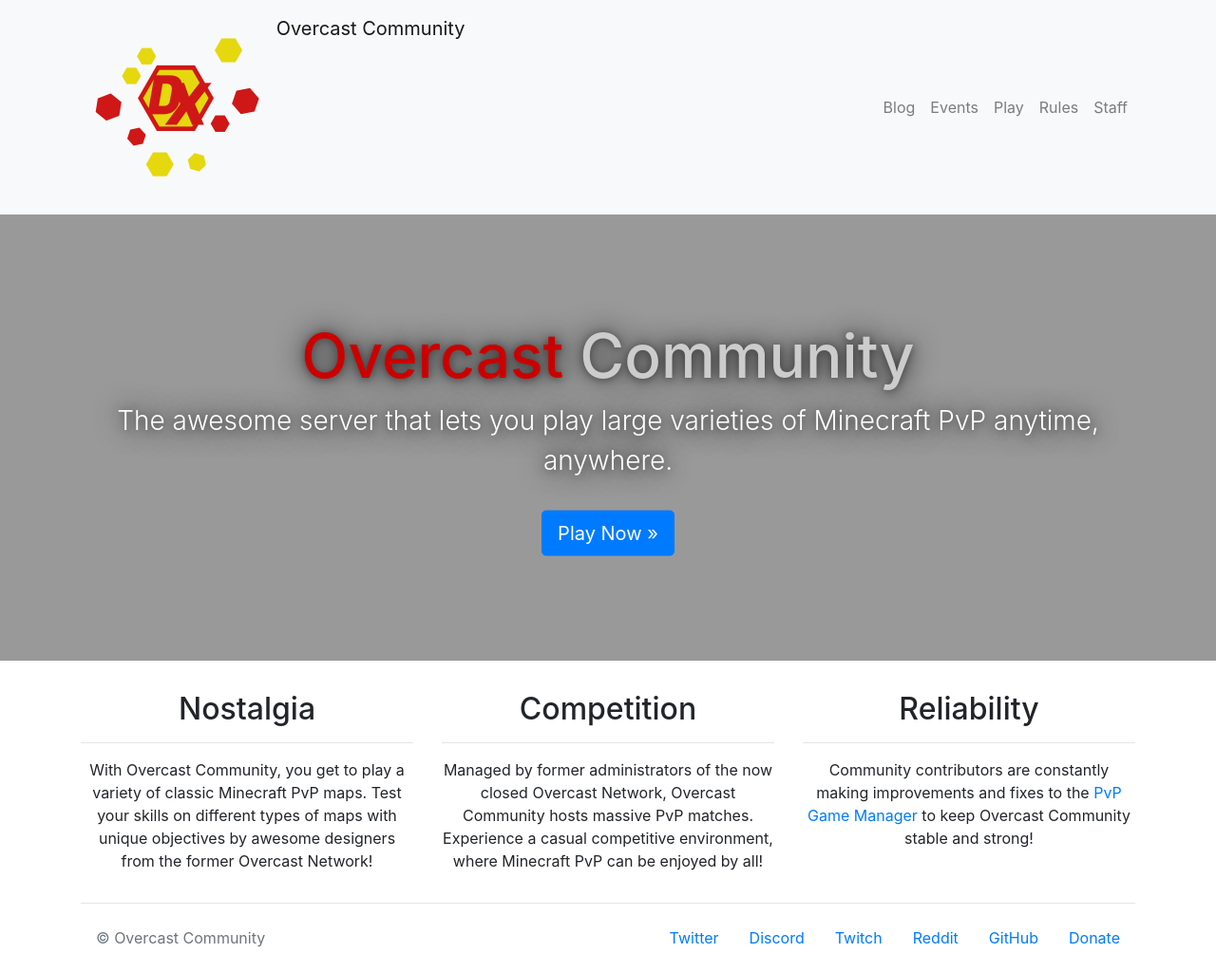
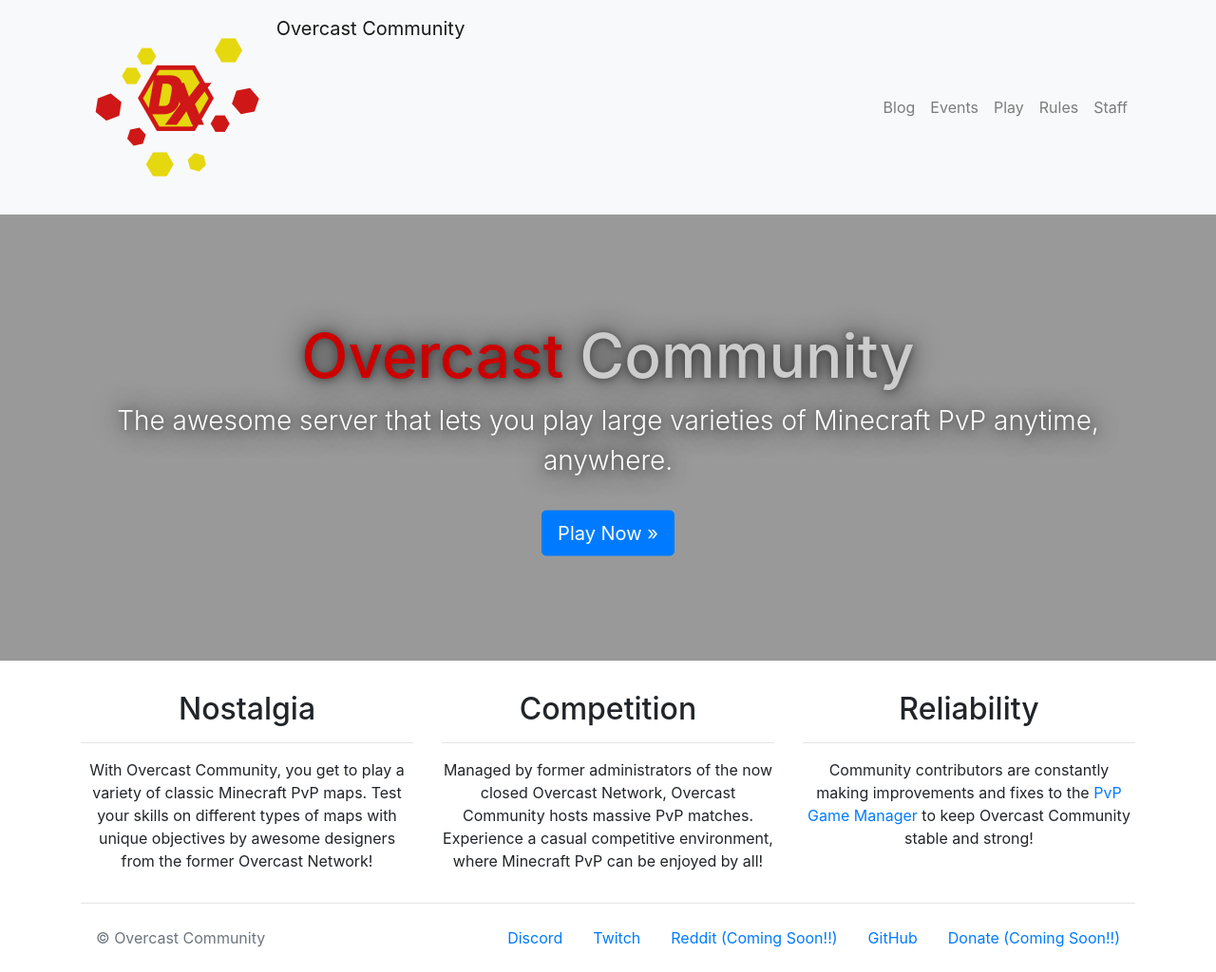
Before and after one commit to DxCraft/dxcraft.github.io, a Jekyll site: the page built from _pages/index.html, in a window 1280 px wide. Shown: the whole page at 95% size. Built offline with Jekyll 4.4.1, drawn with Linux system fonts in a browser that asks for light colours; nearby versions of some CDN libraries.

Commit message:
Update footer.html

```diff
--- a/_includes/footer.html
+++ b/_includes/footer.html
@@ -10,22 +10,19 @@
       <div class="col-12 col-md-8">
         <ul class="nav justify-content-md-end">
           <div class="nav-item">
-            <a class="nav-link" href="{{ site.data.links.twitter }}" target="_blank">Twitter</a>
-          </div>
-          <div class="nav-item">
             <a class="nav-link" href="{{ site.data.links.discord }}" target="_blank">Discord</a>
           </div>
           <div class="nav-item">
             <a class="nav-link" href="{{ site.data.links.twitch }}" target="_blank">Twitch</a>
           </div>
           <div class="nav-item">
-            <a class="nav-link" href="{{ site.data.links.reddit }}" target="_blank">Reddit</a>
+            <a class="nav-link" href="{{ site.data.links.reddit }}" target="_blank">Reddit (Coming Soon!!)</a>
           </div>
           <div class="nav-item">
             <a class="nav-link" href="{{ site.data.links.github }}" target="_blank">GitHub</a>
           </div>
           <div class="nav-item">
-            <a class="nav-link" href="{{ site.data.links.donate }}" target="_blank">Donate</a>
+            <a class="nav-link" href="{{ site.data.links.donate }}" target="_blank">Donate (Coming Soon!!)</a>
           </div>
         </ul>
       </div>
```
